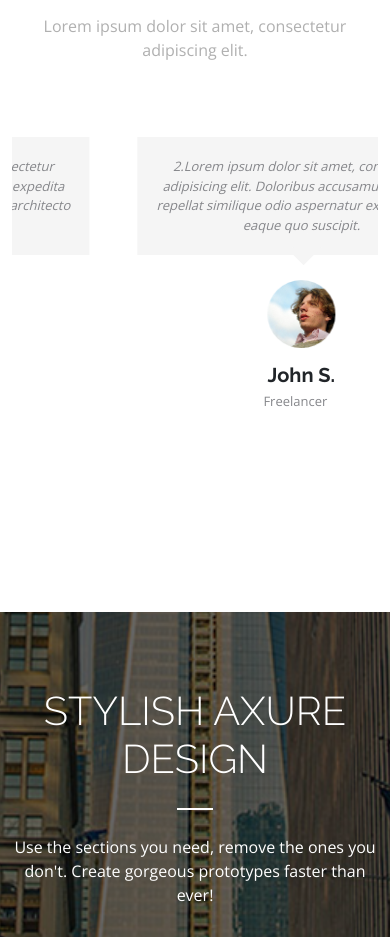
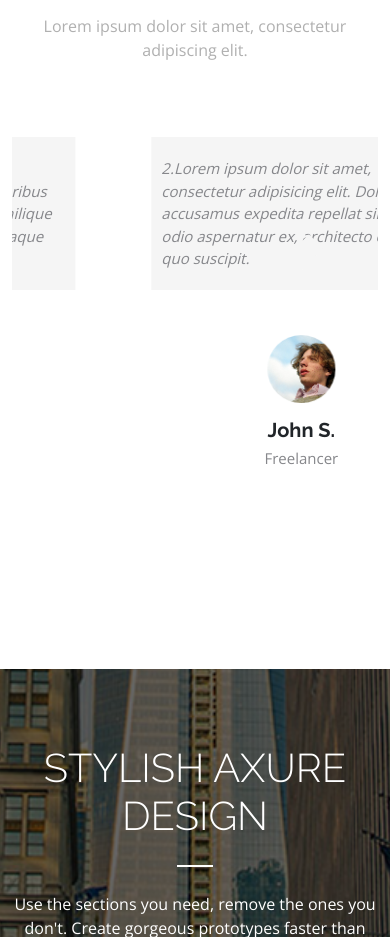
Before and after one commit to Turjo884/Axit, a plain HTML site: page index.html in a window 390 px wide. Shown: the part 8480-9417 px from the top of the page. Drawn offline with nearby package versions, Linux system fonts and the light colour scheme; a small style sheet from the web is missing.

Commit message:
no code on testimonial p

```diff
--- a/css/style.css
+++ b/css/style.css
@@ -659,7 +659,7 @@ footer p{
     .feature-two h3 {padding-top: 25px;text-align: center;}
     .feature-three h2 {text-align: center;}
     .feature-three p {text-align: center;padding-bottom: 28px;}
-    .testimonial-box p {font-size: 13px;width: 328px;text-align: center;margin:0 auto;}
+    /* .testimonial-box p {font-size: 13px;width: 328px;text-align: center;margin:0 auto;} */
     .testimonial-box::after {font-size:13px;top: 100px;left: 164px;}
     .owl-carousel .owl-item img {width: 20%;margin:25px auto 0;}
     .testimonial-box h3 {text-align: center;}
```
